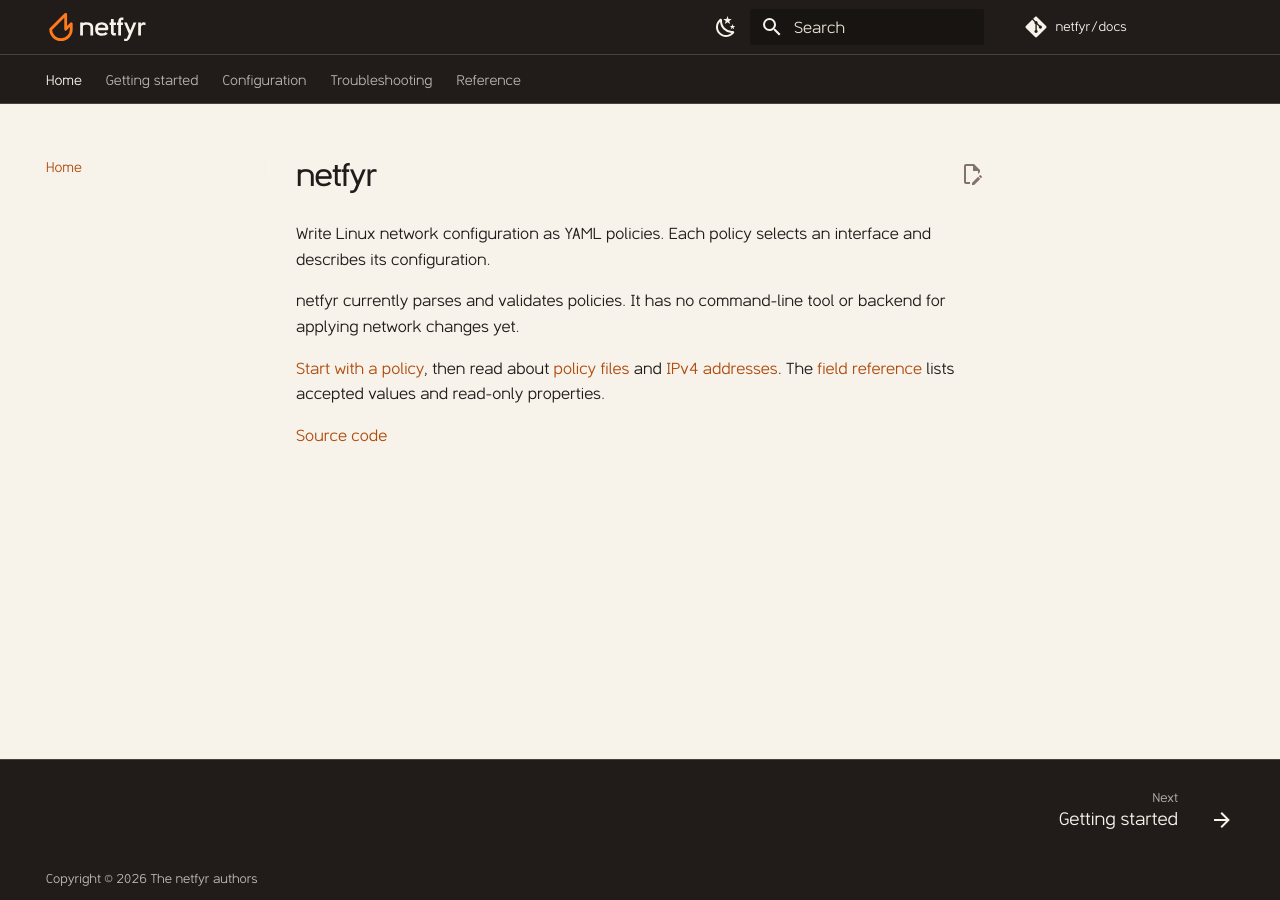
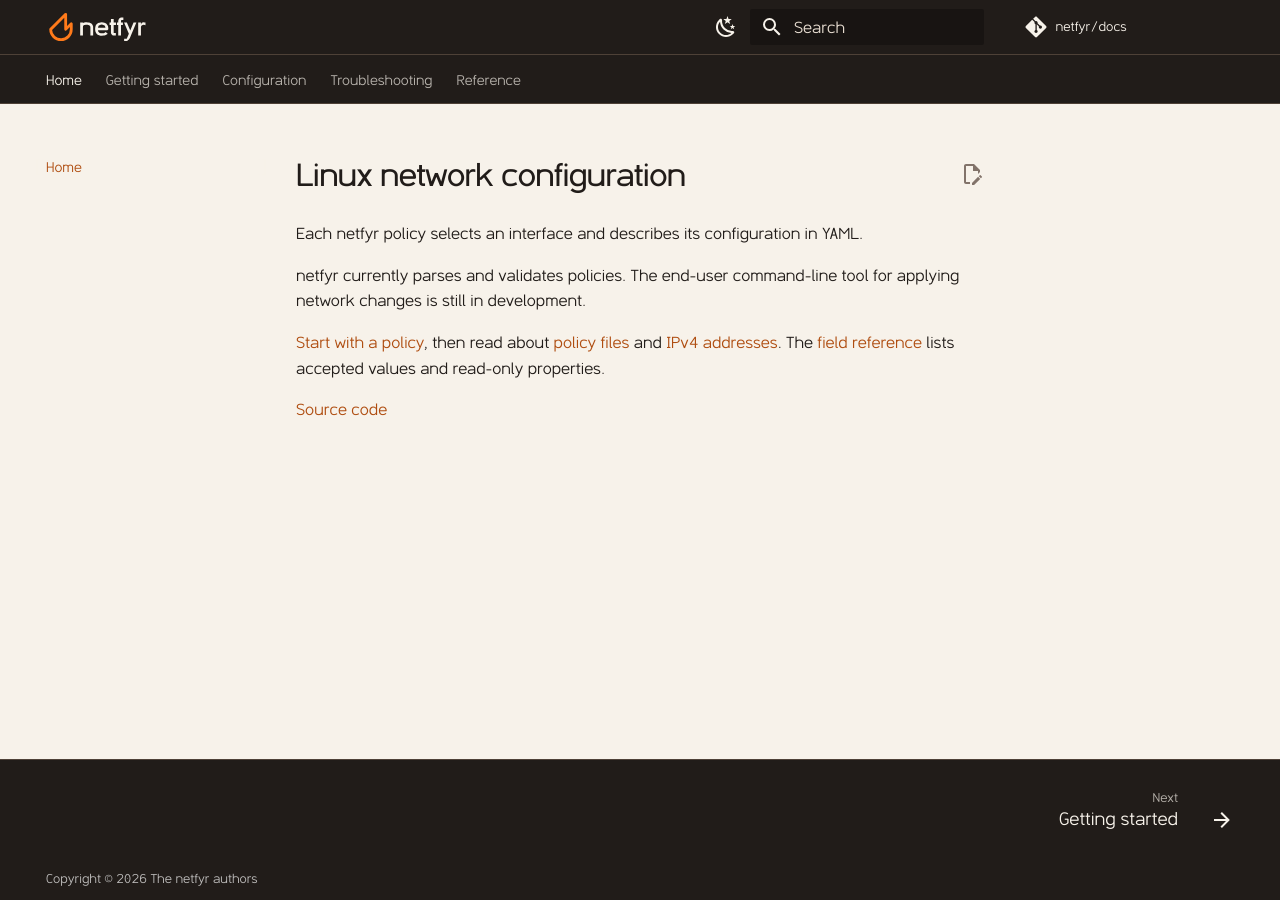
Before and after one commit to netfyr/docs, an MkDocs documentation site: the page built from docs/index.md, in a window 1280 px wide. Built offline with MkDocs 1.6.1 and Material for MkDocs 9.7.7, drawn with Linux system fonts in a browser that asks for light colours; comment, search, counter and statistics services are not loaded.

Commit message:
Give documentation a descriptive search title
Identify the documentation site and give its homepage a title describing Linux
network configuration. Remove paragraph permalink markers from headings while
retaining section anchors and table-of-contents navigation.

Publish the site's name and canonical homepage as structured metadata, and
correct the stale claim that the core workspace has no network backend.

Signed-off-by: Josephine Pfeiffer <josie@redhat.com>

```diff
--- a/docs/index.md
+++ b/docs/index.md
@@ -1,14 +1,14 @@
 ---
+title: Linux network configuration
 description: Write and validate Linux network configuration as YAML policies with netfyr.
 ---
 
-# netfyr
+# Linux network configuration {#netfyr}
 
-Write Linux network configuration as YAML policies. Each policy selects an
-interface and describes its configuration.
+Each netfyr policy selects an interface and describes its configuration in YAML.
 
-netfyr currently parses and validates policies. It has no command-line tool or
-backend for applying network changes yet.
+netfyr currently parses and validates policies. The end-user command-line tool
+for applying network changes is still in development.
 
 [Start with a policy](getting-started.md), then read about
 [policy files](configuration/policies.md) and [IPv4 addresses](configuration/ipv4.md).
--- a/mkdocs.yml
+++ b/mkdocs.yml
@@ -1,5 +1,5 @@
-site_name: netfyr
-site_description: Configure Linux networking with netfyr.
+site_name: netfyr documentation
+site_description: User guides and field reference for writing netfyr network policies in YAML.
 site_url: !ENV [NETFYR_SITE_URL, "https://docs.netfyr.io/"]
 repo_name: netfyr/docs
 repo_url: https://github.com/netfyr/docs
@@ -59,7 +59,7 @@
   - attr_list
   - tables
   - toc:
-      permalink: true
+      permalink: false
   - pymdownx.details
   - pymdownx.highlight:
       pygments_lang_class: true
--- a/overrides/main.html
+++ b/overrides/main.html
@@ -26,5 +26,10 @@
     <meta name="twitter:description" content="{{ description | e }}">
     <meta name="twitter:image" content="{{ image | e }}">
     <meta name="twitter:image:alt" content="{{ config.extra.social_image_alt | e }}">
+    {% if page.is_homepage %}
+      <script type="application/ld+json">
+        {{ {"@context": "https://schema.org", "@type": "WebSite", "name": config.site_name, "url": page.canonical_url} | tojson }}
+      </script>
+    {% endif %}
   {% endif %}
 {% endblock %}
```
Also changed, not shown: docs/reference/fields.md (+4 -0 lines), 1 other file.
